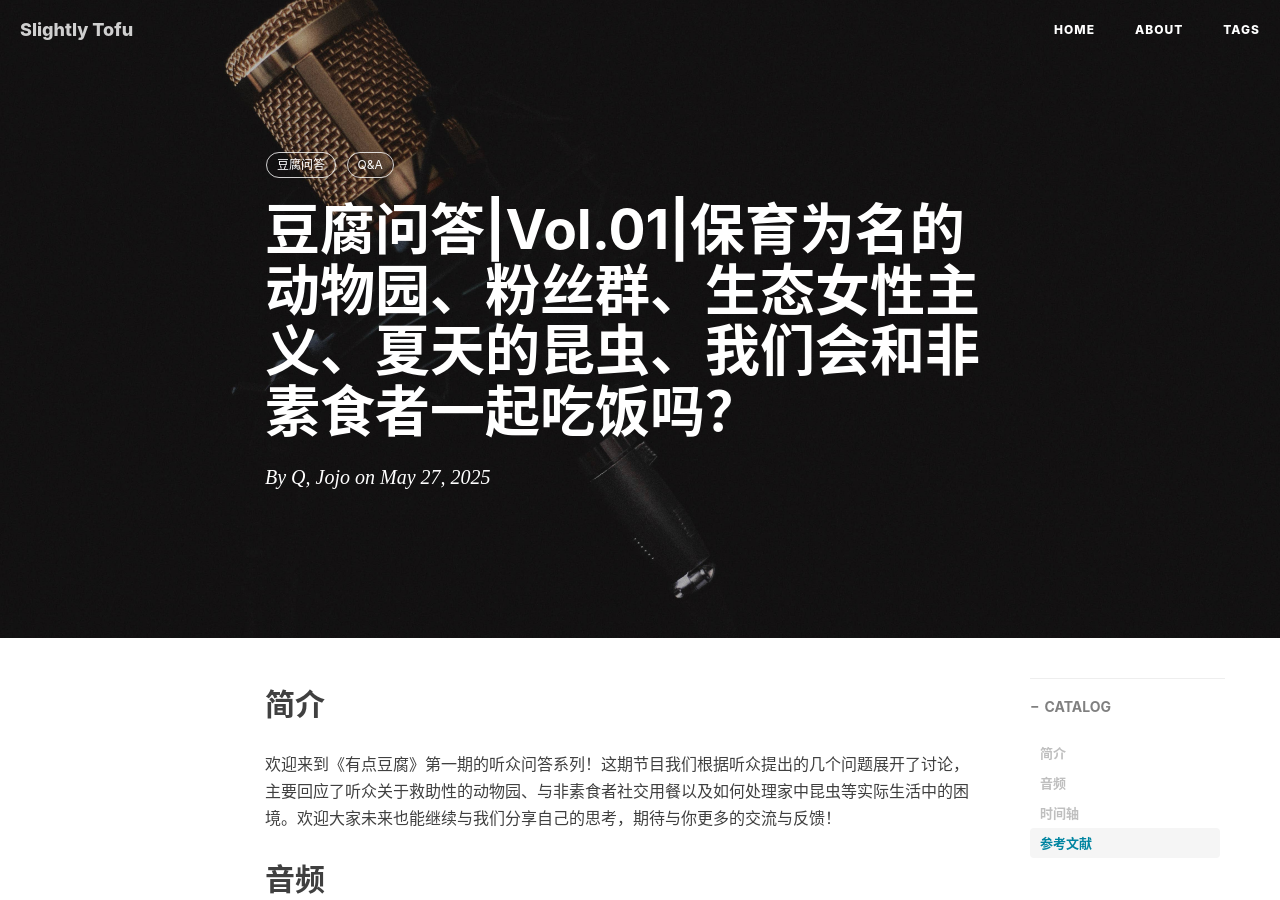
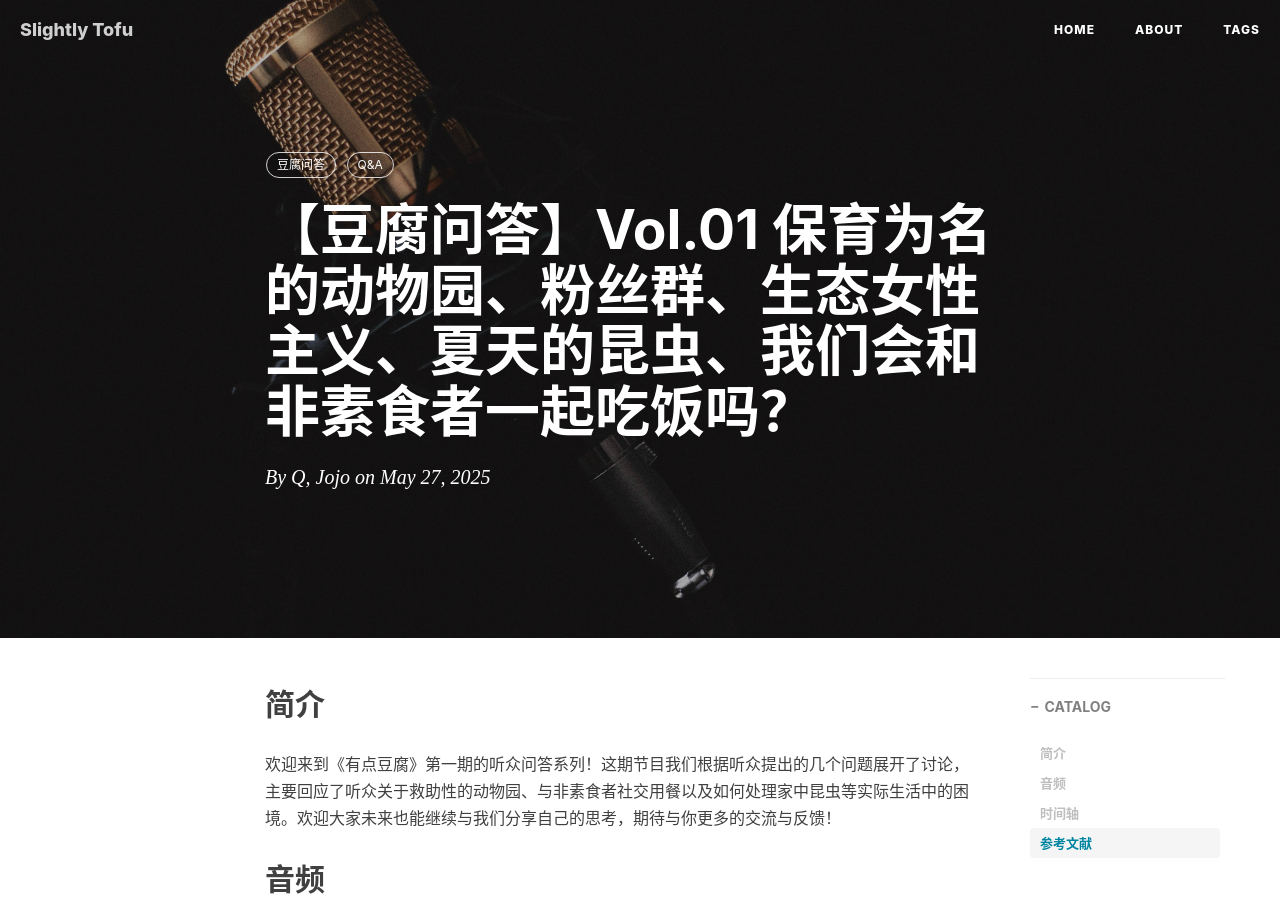
Before and after one commit to slightlytofu/slightlytofu.github.io, a Jekyll site: the page built from _posts/2025-05-26-豆腐问答-Vol.01-保育为名的动物园-粉丝群-生态女性主义-夏天的昆虫-我们会和非素食者一起吃饭吗.md, in a window 1280 px wide and 900 px high. Built offline with Jekyll 4.4.1, drawn with Linux system fonts in a browser that asks for light colours; nearby versions of some CDN libraries; comment, search, counter and statistics services are not loaded.

Commit message:
formatting: QA vol1 and crossover vol1

```diff
--- a/_posts/2025-05-26-豆腐问答-Vol.01-保育为名的动物园-粉丝群-生态女性主义-夏天的昆虫-我们会和非素食者一起吃饭吗.md
+++ b/_posts/2025-05-26-豆腐问答-Vol.01-保育为名的动物园-粉丝群-生态女性主义-夏天的昆虫-我们会和非素食者一起吃饭吗.md
@@ -1,6 +1,6 @@
 ---
 layout:     post
-title:      豆腐问答|Vol.01|保育为名的动物园、粉丝群、生态女性主义、夏天的昆虫、我们会和非素食者一起吃饭吗？
+title:      【豆腐问答】Vol.01 保育为名的动物园、粉丝群、生态女性主义、夏天的昆虫、我们会和非素食者一起吃饭吗？
 subtitle:
 date:       2025-05-27
 author:     Q, Jojo
```
Also changed, not shown: _posts/2025-07-19-两岸vegans对谈录-Vol.01-三個動物的动权起源故事.md (+1 -1 lines).
